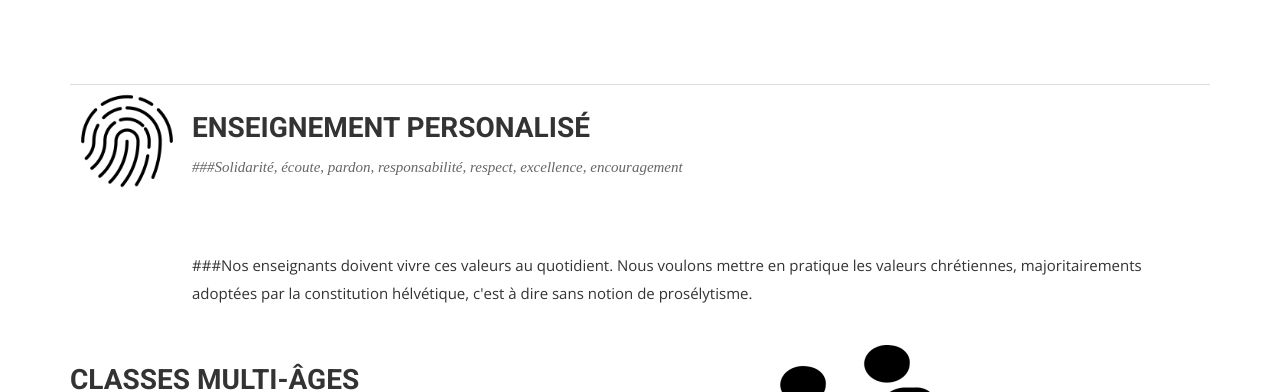
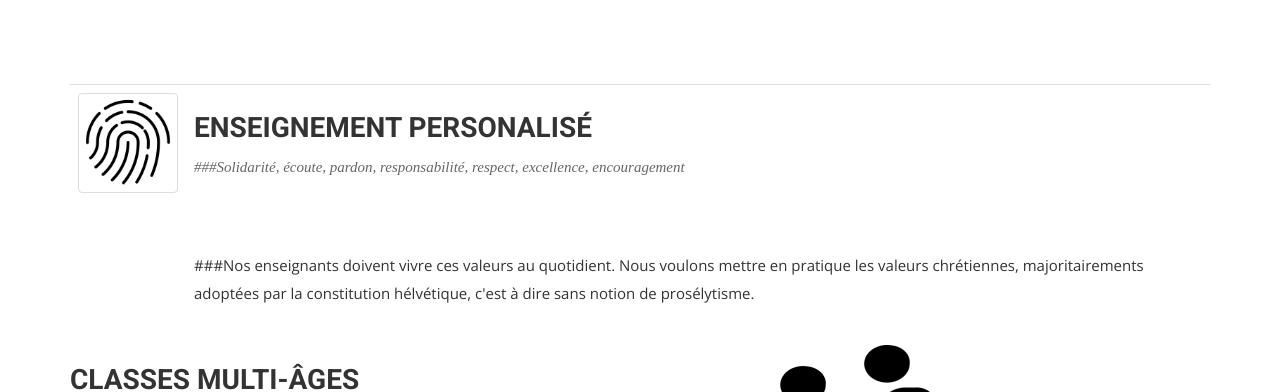
Before and after one commit to midjoule/lifeschool, a Jekyll site: the page built from intro.html, in a window 1280 px wide. Shown: the part 3255-3647 px from the top of the page. Built offline with Jekyll 4.4.1, drawn with Linux system fonts in a browser that asks for light colours; nearby versions of some CDN libraries; some web fonts are replaced.

Commit message:
Update intro.html

```diff
--- a/intro.html
+++ b/intro.html
@@ -196,7 +196,7 @@ permalink: /intro/
             <tbody>
                 <tr>
                     <td width="10%">
-                        <img src="/img/principles/finger print.png" alt="finger print" class="img-responsive">
+                        <img src="/img/principles/finger print.png" alt="finger print" class="thumbnail">
                     </td>
                     <td width="90%">
                         <div class="section-title">
```
